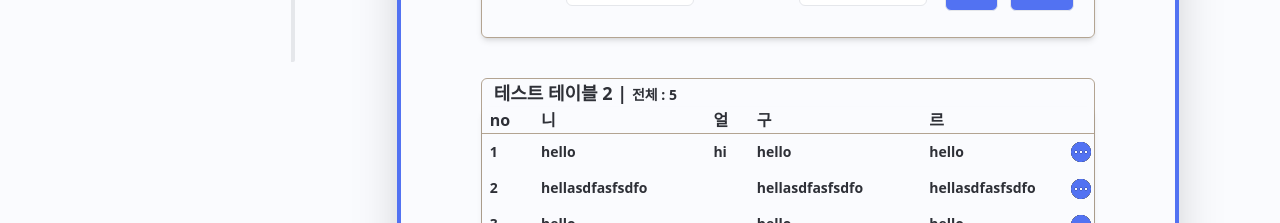
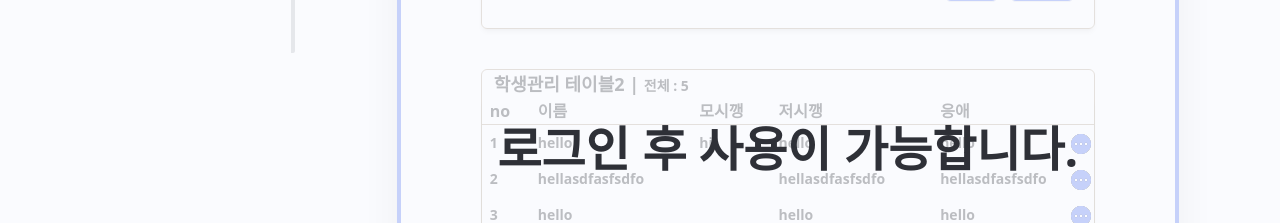
Before and after one commit to udongmandu/Academy, a React (Create React App) app: page /product in a window 1280 px wide. Shown: the part 376-599 px from the top of the page. Built offline with nearby package versions, Linux system fonts and the light colour scheme.

Commit message:
주석 추가 및 test 페이지 수정

```diff
--- a/src/constants/sideMenus.js
+++ b/src/constants/sideMenus.js
@@ -1,3 +1,4 @@
+//사이드 메뉴 종류
 export const sideMenus = [
   {
     title: "학생관리",
--- a/src/pages/student/product.jsx
+++ b/src/pages/student/product.jsx
@@ -1,33 +1,23 @@
-import React from "react";
-// import Button from "../Components/ButtonTop";
-
 import DataTableV1 from "../../Components/dataTableV1/DataTableV1";
 import SearchBox from "../../Components/searchBox/SearchBox";
-import { sideMenus } from "../../constants/sideMenus";
 import { useState } from "react";
-import { useLocation } from "react-router-dom";
+import BasicBox from "../../Components/manage-box/BasicBox";
 
 export default function Product() {
-  const [search, setSearch] = useState({ text: "", option: "student" });
+  const [search, setSearch] = useState({
+    text: "",
+    option: "student",
+    startDate: "",
+    endDate: "",
+  });
   console.log(search);
-  //페이지 타이틀과 페이지 명 가져오기
-  const location = useLocation();
-  const targetPath = location.pathname;
-  let foundMenu = null;
-  sideMenus.forEach((menuGroup) => {
-    menuGroup.menus.forEach((menu) => {
-      if (menu.href === targetPath) {
-        foundMenu = { title: menuGroup.title, name: menu.name };
-      }
-    });
-  });
 
   const columns = [
     { columnName: "no", data: "no" },
-    { columnName: "니", data: "name" },
-    { columnName: "얼", data: "hi" },
-    { columnName: "구", data: "name" },
-    { columnName: "르", data: "name" },
+    { columnName: "이름", data: "name" },
+    { columnName: "모시깽", data: "hi" },
+    { columnName: "저시깽", data: "name" },
+    { columnName: "응애", data: "name" },
   ];
 
   const data = [
@@ -40,27 +30,14 @@ export default function Product() {
 
   return (
     <>
-      <div className="fontA text-3xl pt-10 pl-10">
-        {foundMenu ? (
-          <>
-            {foundMenu.title}{" "}
-            <span className="text-lg fontA">
-              {" "}
-              {">"} {foundMenu.name}
-            </span>
-          </>
-        ) : null}
-      </div>
-      <div className="w-full justify-center flex px-10 pt-12">
-        <div className="min-w-[45vw] max-w-[800px] border-4 rounded-md shadow-2xl border-[#5272F2] px-10">
-          <SearchBox onSubmit={setSearch} option={"student"}></SearchBox>
-          <DataTableV1
-            title={"테스트 테이블 2"}
-            columns={columns}
-            datas={data}
-          />
-        </div>
-      </div>
+      <BasicBox>
+        <SearchBox onSubmit={setSearch} option={"student"}></SearchBox>
+        <DataTableV1
+          title={"학생관리 테이블2"}
+          columns={columns}
+          datas={data}
+        />
+      </BasicBox>
     </>
   );
 }
```
